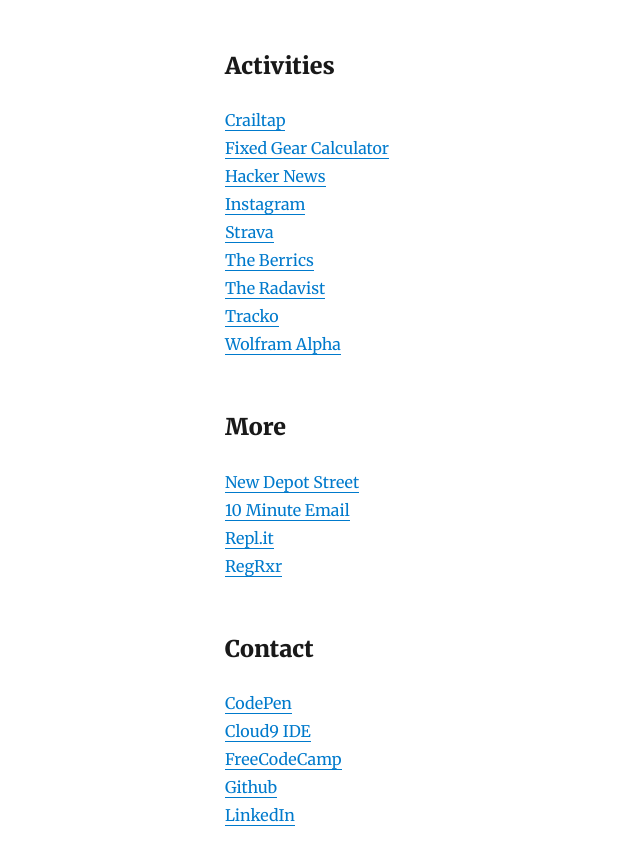
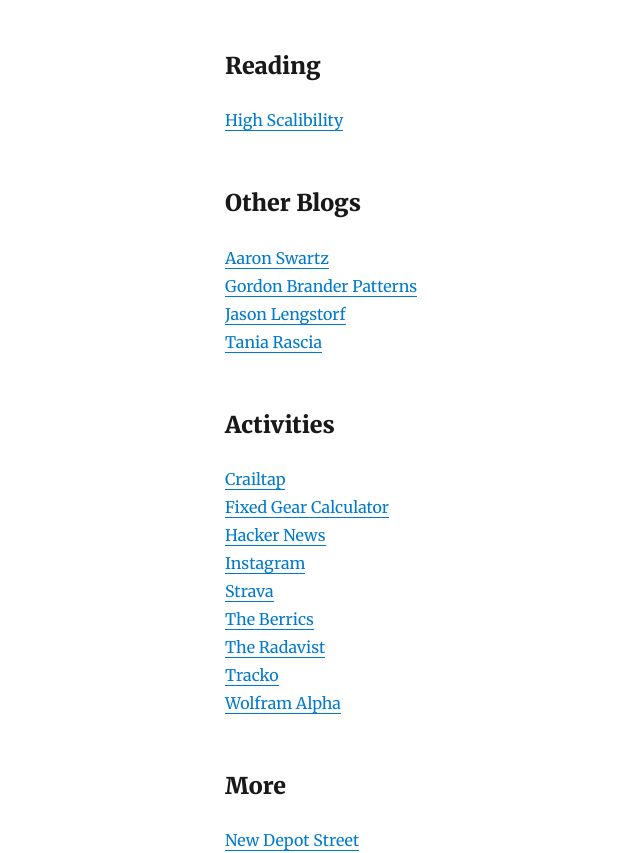
Before and after one commit to tsmliu213/thomasliu, a Gatsby site: page / in a window 1280 px wide. Shown: the part 1216-2069 px from the top of the page, without its empty margins (100-740 px from the left). Built offline with nearby package versions, Linux system fonts and the light colour scheme; Gatsby itself is replaced by a stand-in of ours; some packages are replaced by stand-ins of ours.

Commit message:
feat: add new links and sections

```diff
--- a/src/pages/index.js
+++ b/src/pages/index.js
@@ -45,6 +45,19 @@
         <br/>
         <a href="https://www.hackerrank.com/">Hacker Rank</a><br/>
         <a href="https://leetcode.com/">Leet Code</a><br/>
+      </div>
+
+      <div>
+        <h3>Reading</h3>
+        <a href="http://highscalability.com/">High Scalibility</a><br/>
+      </div>
+
+      <div>
+        <h3>Other Blogs</h3>
+        <a href="http://www.aaronsw.com/">Aaron Swartz</a><br/>
+          <a href="http://gordonbrander.com/pattern/">Gordon Brander Patterns</a><br/>
+          <a href="https://lengstorf.com/">Jason Lengstorf</a><br/>
+          <a href="https://www.taniarascia.com/">Tania Rascia</a><br/>
       </div>
 
       <div>
```
